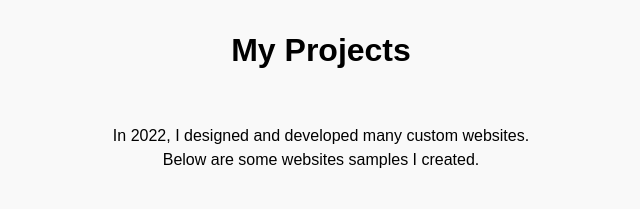
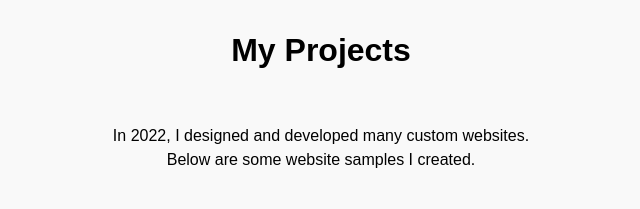
Before and after one commit to Ay989/AyPortfolio, a plain HTML site: page port/port.html in a window 1280 px wide. Shown: the part 1200-1409 px from the top of the page, 319-959 px from the left. Drawn offline with Linux system fonts and the light colour scheme.

Commit message:
Update port.html

```diff
--- a/port/port.html
+++ b/port/port.html
@@ -44,7 +44,7 @@ I'm always open to new challenges and opportunities.</p>
 
   <section id="projects">
   <h2>My Projects</h2>
-  <p>In 2022, I designed and developed many custom websites. <br> Below are some websites samples I created. </p>
+  <p>In 2022, I designed and developed many custom websites. <br> Below are some website samples I created. </p>
   <ul>
     <li>
       <h3>Education Site Sample</h3>
```
